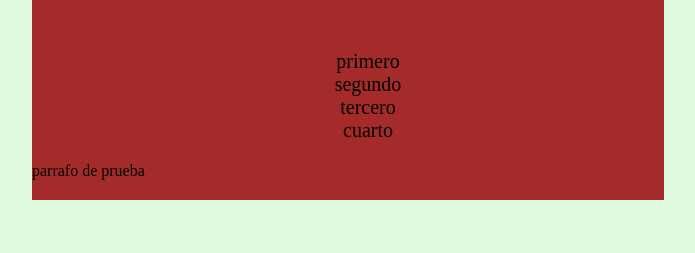
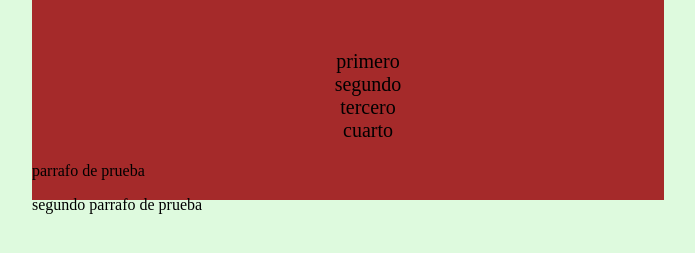
Before and after one commit to sergiodev66/primer-proyecto, a plain HTML site: page index.html in a window 1280 px wide. Shown: the part 81-334 px from the top of the page, without its empty margins (292-987 px from the left). Drawn offline with Linux system fonts and the light colour scheme.

Commit message:
Update index.html

```diff
--- a/index.html
+++ b/index.html
@@ -16,6 +16,7 @@
             <li>cuarto</li>
         </ul>
         <p>parrafo de prueba</p>
+        <p>segundo parrafo de prueba</p>
     </div>
 </body>
 </html>
```
